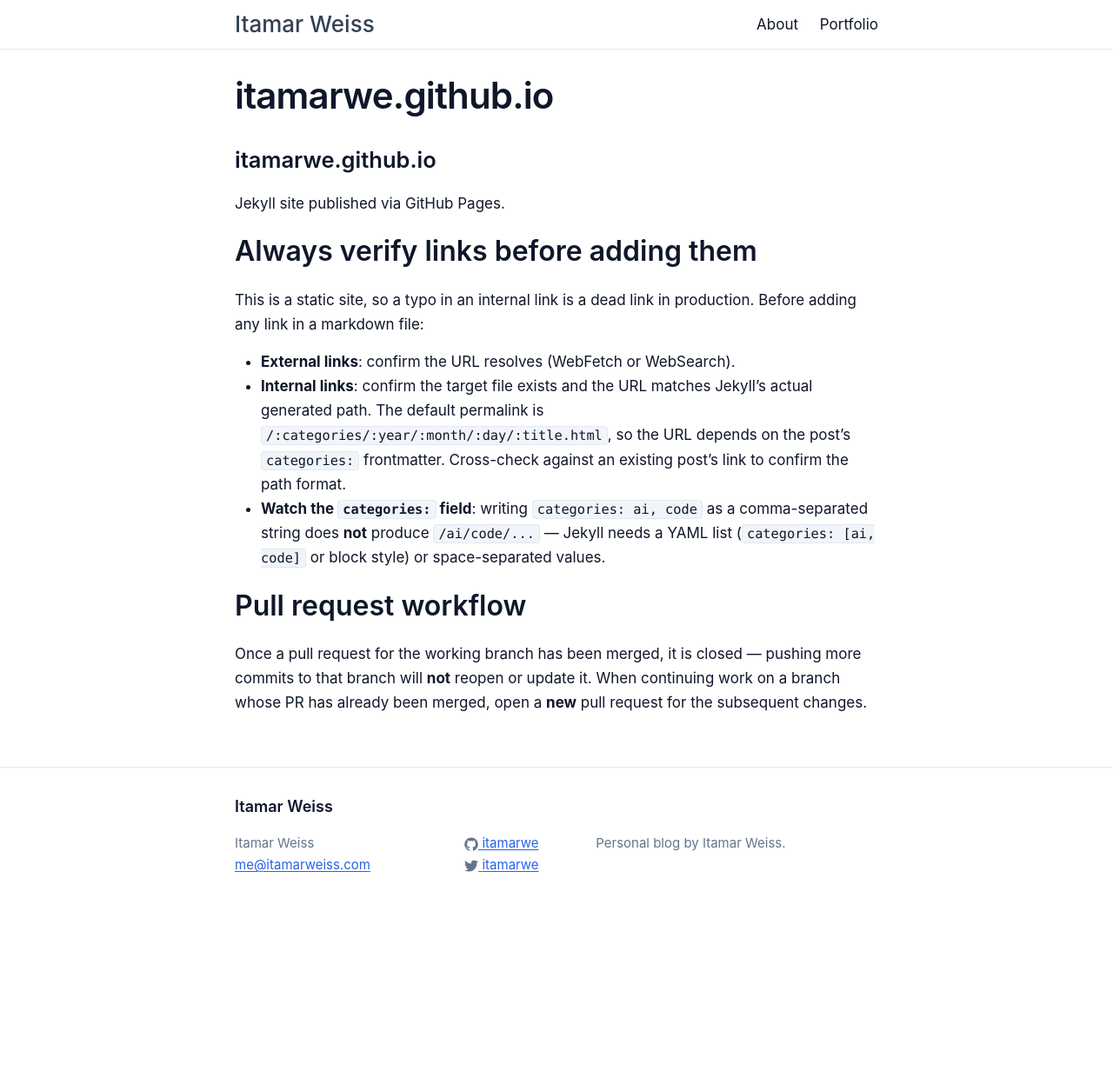
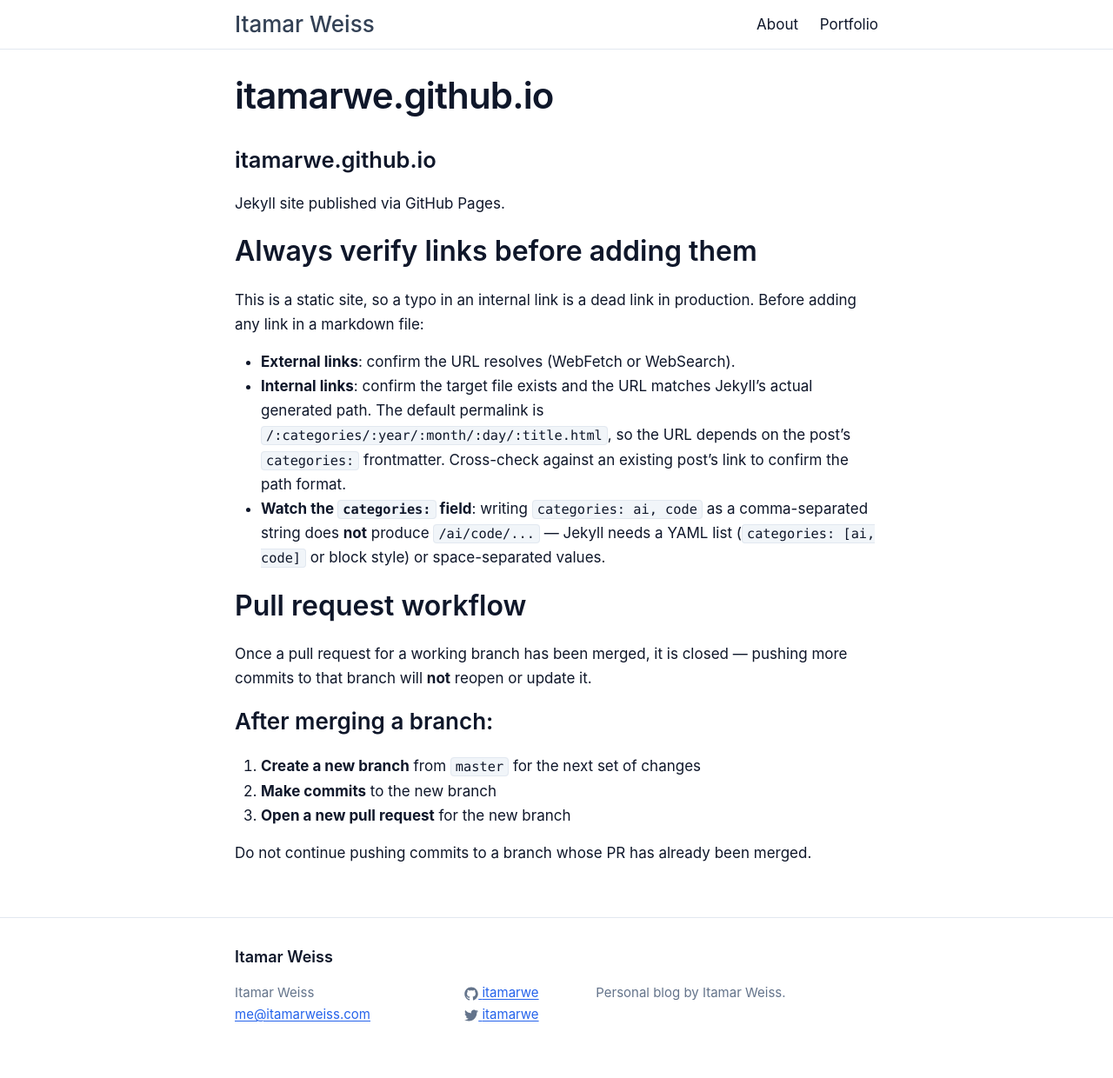
Before and after one commit to itamarwe/itamarwe.github.io, a Jekyll site: the page built from CLAUDE.md, in a window 1280 px wide. Shown: the whole page at 87% size. Built offline with Jekyll 4.4.1, drawn with Linux system fonts in a browser that asks for light colours; our own code applies the rules of GitHub Pages for plain Markdown files; before the commit the page ends 1068 px from its top, so only the background shows below that.

Commit message:
Clarify PR workflow for merged branches in CLAUDE.md

```diff
--- a/CLAUDE.md
+++ b/CLAUDE.md
@@ -12,4 +12,12 @@ This is a static site, so a typo in an internal link is a dead link in productio
 
 ## Pull request workflow
 
-Once a pull request for the working branch has been merged, it is closed — pushing more commits to that branch will **not** reopen or update it. When continuing work on a branch whose PR has already been merged, open a **new** pull request for the subsequent changes.
+Once a pull request for a working branch has been merged, it is closed — pushing more commits to that branch will **not** reopen or update it.
+
+### After merging a branch:
+
+1. **Create a new branch** from `master` for the next set of changes
+2. **Make commits** to the new branch
+3. **Open a new pull request** for the new branch
+
+Do not continue pushing commits to a branch whose PR has already been merged.
```
